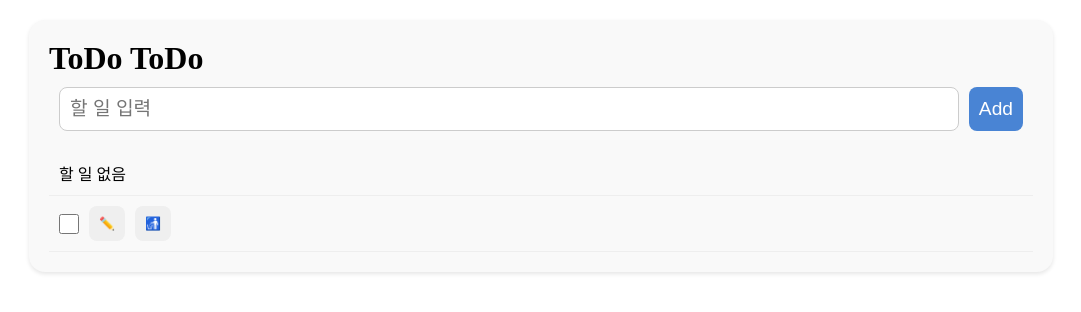
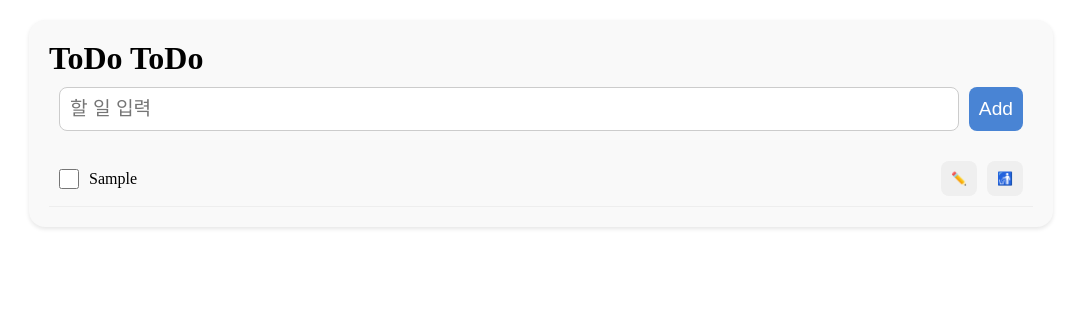
Before and after one commit to leav002/Programming_3203, a React (Vite) app: page / in a window 1280 px wide. Both pictures are taken after typing "Sample" into the empty fields and a click on the button "Add". Shown: the top 312 px of the page, without its empty margins (99-1180 px from the left). Built offline with nearby package versions, Linux system fonts and the light colour scheme.

Commit message:
TodoListApp show todos

```diff
--- a/src/TodoListApp.jsx
+++ b/src/TodoListApp.jsx
@@ -3,8 +3,8 @@ import Button from "./components/Button.jsx"
 import Checkbox from "./components/Checkbox.jsx"
 import TodoItemEmpty from "./components/TodoItemEmpty.jsx"
 import TodoHeader from './components/TodoHeader.jsx'
-import TodoAdder from './components.TodoAdder.jsx'
-import TodoItem from './components.TodoItem.jsx'
+import TodoAdder from './components/TodoAdder.jsx'
+import TodoList from './components/TodoList.jsx'
 import { useState } from 'react'
 
 
@@ -37,7 +37,7 @@ function TodoListApp() {
       <div className="todo">
         <TodoHeader/>
         <TodoAdder addTodo={addTodo} />
-        <TodoItem/>
+        <TodoList todos={todos} />
       </div>
     </>
   )
--- a/src/components.TodoItem.jsx
+++ /dev/null
@@ -1,19 +0,0 @@
-import TodoAdder from './components.TodoAdder.jsx'
-import Button from "./components/Button.jsx"
-import Checkbox from "./components/Checkbox.jsx"
-import TodoItemEmpty from "./components/TodoItemEmpty.jsx"
-
-export default function TodoItem() {
-    return (
-        <>
-            <ul className="toto__list">
-                <TodoItemEmpty />
-                <li className="todo__item todo__item--complete">
-                    <input type="checkbox" className="todo__check" id="1" />
-                    <Button className="todo__button todo__button--edit">✏️</Button>
-                    <Button className="todo__button todo__button--delete">🚮</Button>
-                </li>
-            </ul>
-        </>
-    )
-}
--- a/src/components/Checkbox.jsx
+++ b/src/components/Checkbox.jsx
@@ -1,9 +1,9 @@
 export default function Checkbox(props) {
-    const {children, id, ...rest} = props;
+    const { children, id, ...rest } = props;
     return (
         <>
-        <input id={`chk-${id}`}/>
-        <label htmlFor={`chk-${id}`} className="todo__label">{children}</label>
+            <input type="checkbox" className="todo__check" id={`chk-${id}`} {...rest} />
+            <label htmlFor={`chk-${id}`} className="todo__label">{children}</label>
         </>
     )
 }
--- a/src/components.TodoAdder.jsx
+++ b/src/components/TodoAdder.jsx
@@ -1,5 +1,5 @@
 import { useState } from "react"
-import Button from "./components/Button.jsx"
+import Button from "./Button.jsx"
 
 export default function TodoAdder({addTodo}) {
     const [inputTodo, setInputTodo] = useState('');
--- /dev/null
+++ b/src/components/TodoItem.jsx
@@ -0,0 +1,14 @@
+import TodoAdder from './TodoAdder.jsx'
+import Button from "./Button.jsx"
+import Checkbox from "./Checkbox.jsx"
+import TodoItemEmpty from "./TodoItemEmpty.jsx"
+
+export default function TodoItem({todo}) {
+    return (
+                <li className={`todo__item${todo.isCompleted ? " todo__item--complete" : ""}`}>
+                    <Checkbox className="todo__check" id={todo.id}>{todo.text}</Checkbox>
+                    <Button className="todo__button todo__button--edit">✏️</Button>
+                    <Button className="todo__button todo__button--delete">🚮</Button>
+                </li>
+    )
+}
--- /dev/null
+++ b/src/components/TodoList.jsx
@@ -0,0 +1,16 @@
+import TodoItemEmpty from "./TodoItemEmpty.jsx";
+import TodoItem from "./TodoItem.jsx";
+
+export default function TodoList({todos}) {
+    console.log(todos)
+    return(
+        <ul className="todo__list">
+            {/*todos가 없으면, TodoItemEmpty*/ }
+            {todos.length === 0 && <TodoItemEmpty/>}
+            {/*todos가 있으면, TodoItem에 todos 던지기 */}
+            {todos.length > 0 &&
+                todos.map((todo) => <TodoItem key={todo.id} todo={todo} />)
+            }
+        </ul>
+    )
+}
```
Also changed, not shown: 2 other files (tests, documents, lock files or other folders).
